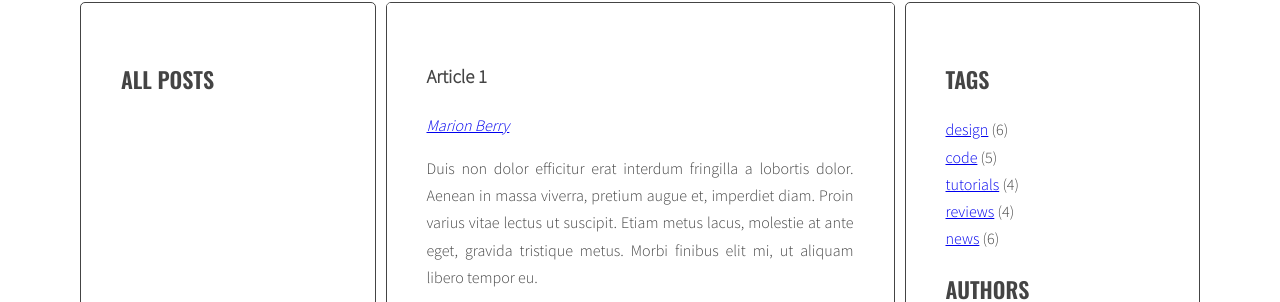
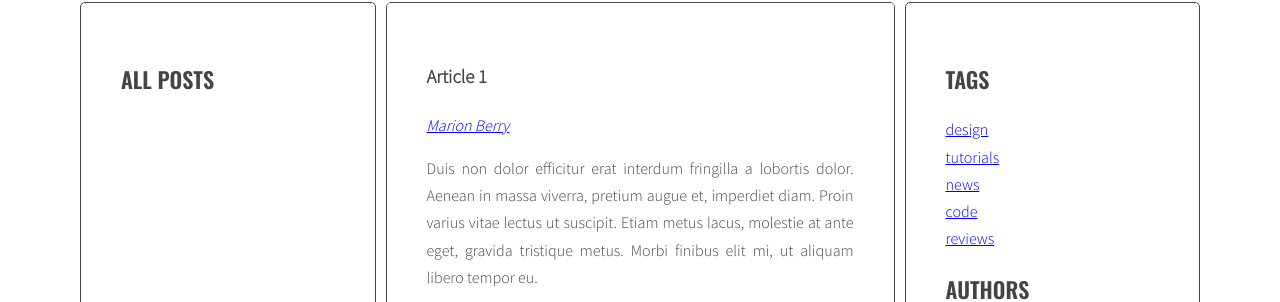
Before and after one commit to AgnieszkaSzostak/javascript-blog, a website: page index.html in a window 1280 px wide. Shown: the part 269-571 px from the top of the page. Drawn offline with nearby package versions, Linux system fonts and the light colour scheme.

Commit message:
Add allTags array to generateTags function

```diff
--- a/index.html
+++ b/index.html
@@ -178,11 +178,6 @@
           <aside class="sidebar">
             <h2 class="section-title">Tags</h2>
             <ul class="list tags">
-              <li><a href="#">design</a> <span>(6)</span></li>
-              <li><a href="#">code</a> <span>(5)</span></li>
-              <li><a href="#">tutorials</a> <span>(4)</span></li>
-              <li><a href="#">reviews</a> <span>(4)</span></li>
-              <li><a href="#">news</a> <span>(6)</span></li>
             </ul>
             <h2 class="section-title">Authors</h2>
             <ul class="list authors">
--- a/js/script.js
+++ b/js/script.js
@@ -4,6 +4,7 @@ const optTitleSelector = '.post-title';
 const optTitleListSelector = '.titles';
 const optArticleTagsSelector = '.post-tags .list';
 const optArticleAuthorSelector = '.post-author a';
+const optTagsListSelector = '.tags.list';
 
 const titleClickHandler = function(event){
   event.preventDefault();
@@ -45,6 +46,8 @@ const generateTitleLinks = function(customSelector = ''){
 };
 
 const generateTags = function(){
+  /* [NEW] create a new variable allTags with an empty array */
+  let allTags = [];
   const articles = document.querySelectorAll(optArticleSelector);
   for(let article of articles){
     const tagsWrapper = article.querySelector(optArticleTagsSelector);
@@ -54,9 +57,14 @@ const generateTags = function(){
     for(let tag of articleTagsArray) {
       const tagLinkHTML = '<li><a href="#tag-' + tag + '">' + tag + '</a></li>';
       html = html + ' ' + tagLinkHTML;
+      if(allTags.indexOf(tagLinkHTML) == -1){
+        allTags.push(tagLinkHTML);
+      }
+      tagsWrapper.innerHTML = html;
     }
-    tagsWrapper.innerHTML = html;
   }
+  const tagList = document.querySelector(optTagsListSelector);
+  tagList.innerHTML = allTags.join(' ');
 };
 
 const tagClickHandler = function(event){
```
